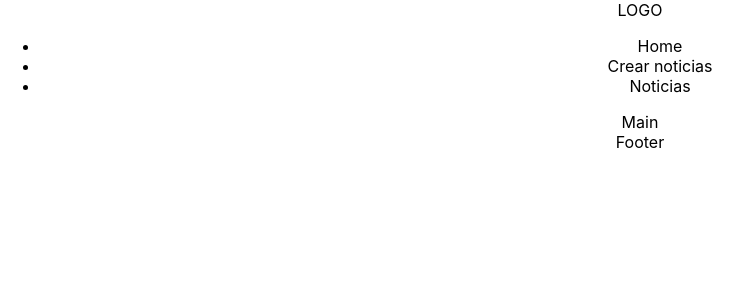
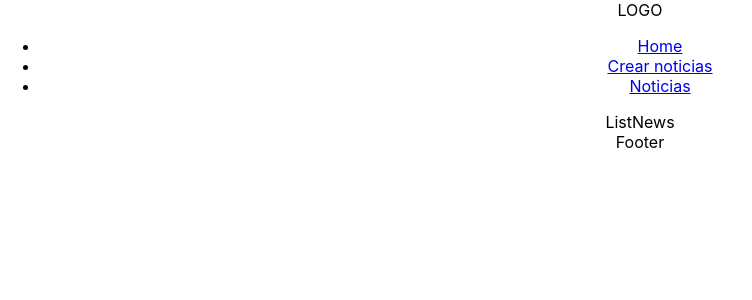
Before and after one commit to IvanQGervas/web-noticias-react, a React (Create React App) app: page /list in a window 1280 px wide. Shown: the top 300 px of the page, without its empty margins (0-752 px from the left). Built offline with nearby package versions, Linux system fonts and the light colour scheme.

Commit message:
rutas principales funcionando

```diff
--- a/package.json
+++ b/package.json
@@ -8,6 +8,7 @@
     "@testing-library/user-event": "^12.8.3",
     "react": "^17.0.2",
     "react-dom": "^17.0.2",
+    "react-router-dom": "^5.3.0",
     "react-scripts": "4.0.3",
     "web-vitals": "^1.1.2"
   },
--- a/src/App.js
+++ b/src/App.js
@@ -1,14 +1,18 @@
 import Head from './components/Head'
 import Main from './components/Main'
 import Footer from './components/Footer'
+
+import { BrowserRouter } from 'react-router-dom';
 
 import './App.css';
 
 function App() {
   return (
     <div className="App">
-      <Head />
-      <Main />
+      <BrowserRouter>
+        <Head />
+        <Main />
+      </BrowserRouter>
       <Footer />
     </div>
   );
--- /dev/null
+++ b/src/components/Error/index.js
@@ -0,0 +1 @@
+export { default } from "./Error";
--- a/src/components/Main/Main.jsx
+++ b/src/components/Main/Main.jsx
@@ -1,8 +1,23 @@
 import React, { Component } from "react";
+import Home from '../Home'
+import Form from '../Form'
+import ListNews from '../ListNews'
+
+import { Route, Switch } from 'react-router-dom';
+
 
 class Main extends Component {
   render() {
-    return <div>Main</div>;
+    return (
+      <main>
+        <Switch>
+          <Route path='/' component={Home} exact />
+          <Route path='/form' component={Form}  />
+          <Route path='/list' component={ListNews}  />
+          <Route component={Error}  />
+        </Switch>
+      </main>
+    )
   }
 }
 
--- a/src/components/Nav/Nav.js
+++ b/src/components/Nav/Nav.js
@@ -1,12 +1,15 @@
 import React, { Component } from "react";
+
+import { Link } from 'react-router-dom';
+
 
 class Nav extends Component {
   render() {
     return (
       <ul>
-        <li>Home</li>
-        <li>Crear noticias</li>
-        <li>Noticias</li>
+        <li><Link to="/">Home</Link></li>
+        <li><Link to="/form">Crear noticias</Link></li>
+        <li><Link to="/list">Noticias</Link></li>
       </ul>
     );
   }
```
Also changed, not shown: src/components/Error/Error.js (added, +9 -0 lines), src/components/Error/Error.css (added), 2 other files (tests, documents, lock files or other folders).
